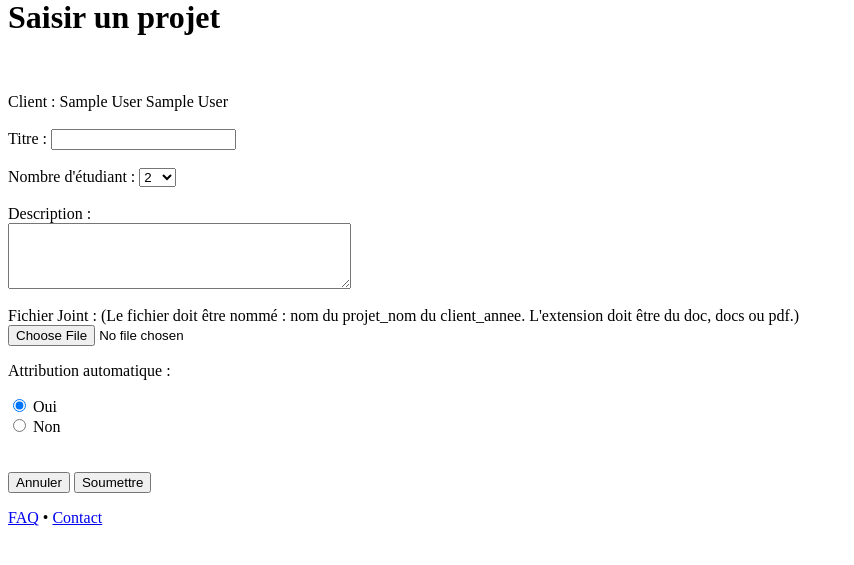
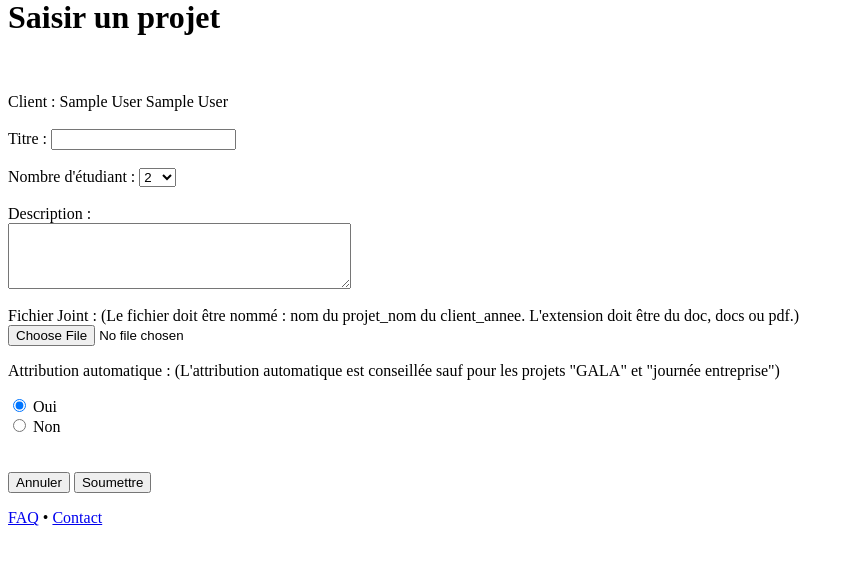
Before and after one commit to nicolasprvd/projet_tic, a PHP site: template pages/formulaires/form_ajout_projet.php in a window 1280 px wide. Shown: the part 107-672 px from the top of the page, without its empty margins (0-854 px from the left). Run offline with PHP 8.4, Linux system fonts and the light colour scheme; the template is opened without the code that fills it, so the values that code supplies are empty; the visitor is signed in with stand-in values (Sample User, id 1).

Commit message:
Conseil attribution automatique

```diff
--- a/pages/formulaires/form_ajout_projet.php
+++ b/pages/formulaires/form_ajout_projet.php
@@ -30,7 +30,7 @@
         Fichier Joint : (Le fichier doit être nommé : nom du projet_nom du client_annee. L'extension doit être du doc, docs ou pdf.) </BR>
         <input type="file" name="descriptionJoint" /></BR>
 
-        <p>Attribution automatique :</p>
+        <p>Attribution automatique : (L'attribution automatique est conseillée sauf pour les projets "GALA" et "journée entreprise") </p>
 
         <div>
             <input type="radio" id="oui" name="automatique" value="oui" checked>
```
